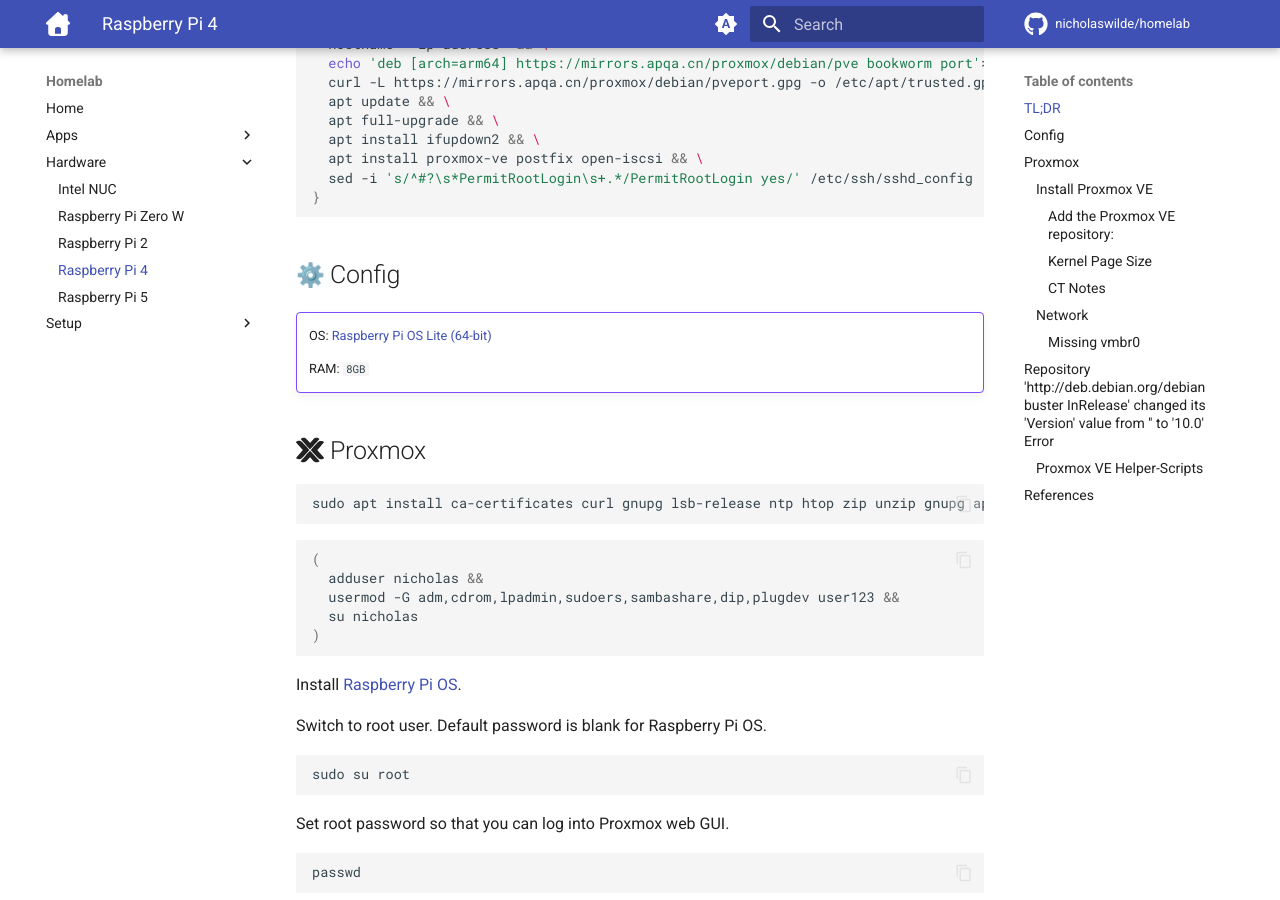
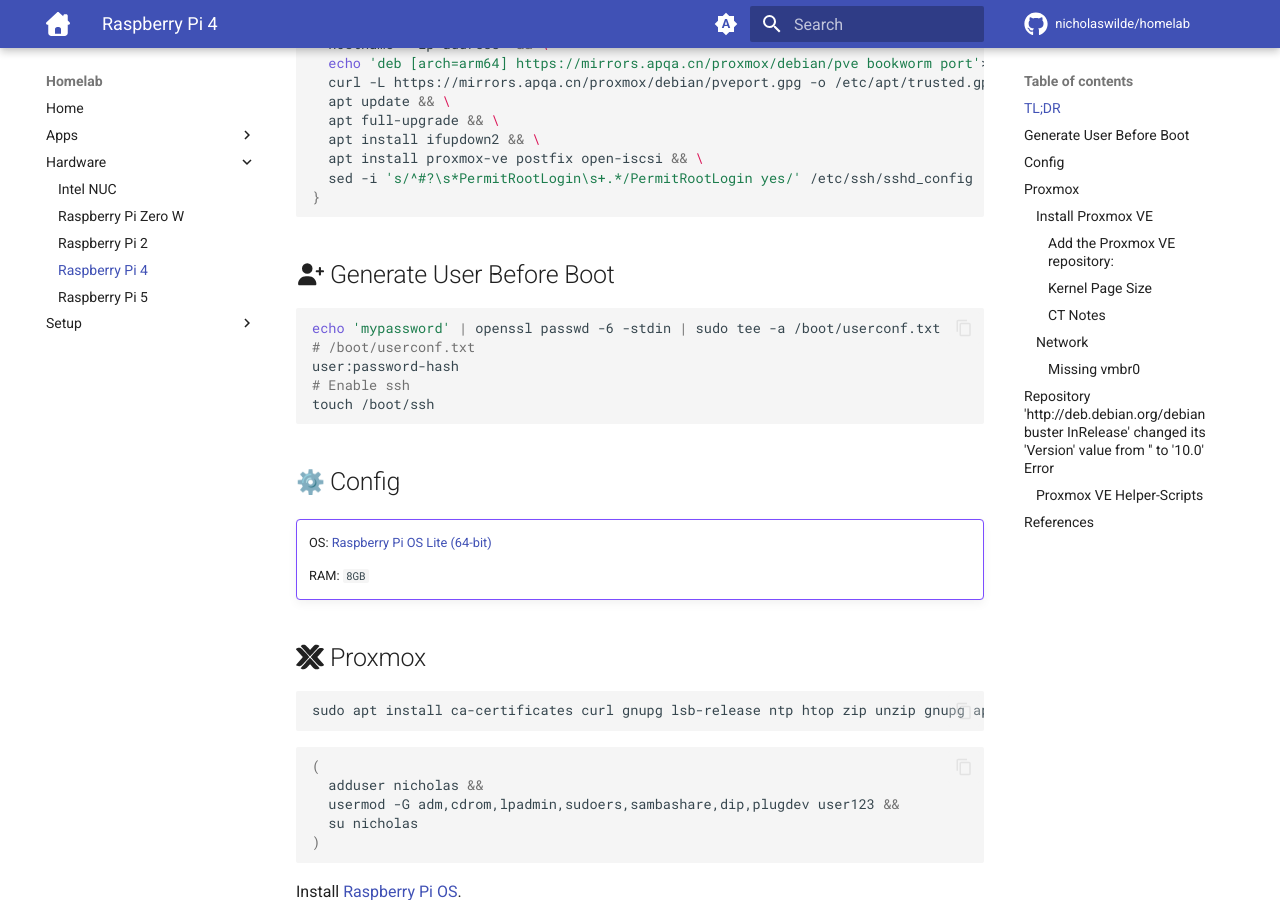
Before and after one commit to nicholaswilde/homelab, an MkDocs documentation site: the page built from docs/hardware/rpi4.md, in a window 1280 px wide and 900 px high, scrolled down 375 px. Built offline with MkDocs 1.6.1 and Material for MkDocs 9.7.7, drawn with Linux system fonts in a browser that asks for light colours; emoji names are drawn with the system emoji font; comment, search, counter and statistics services are not loaded.

Commit message:
Update rpi4.md

````diff
--- a/docs/hardware/rpi4.md
+++ b/docs/hardware/rpi4.md
@@ -23,6 +23,16 @@
   apt install proxmox-ve postfix open-iscsi && \
   sed -i 's/^#?\s*PermitRootLogin\s+.*/PermitRootLogin yes/' /etc/ssh/sshd_config
 }
+```
+
+## :fontawesome-solid-user-plus: Generate User Before Boot
+
+```shell
+echo 'mypassword' | openssl passwd -6 -stdin | sudo tee -a /boot/userconf.txt
+# /boot/userconf.txt
+user:password-hash
+# Enable ssh
+touch /boot/ssh
 ```
 
 ## :gear: Config
````
